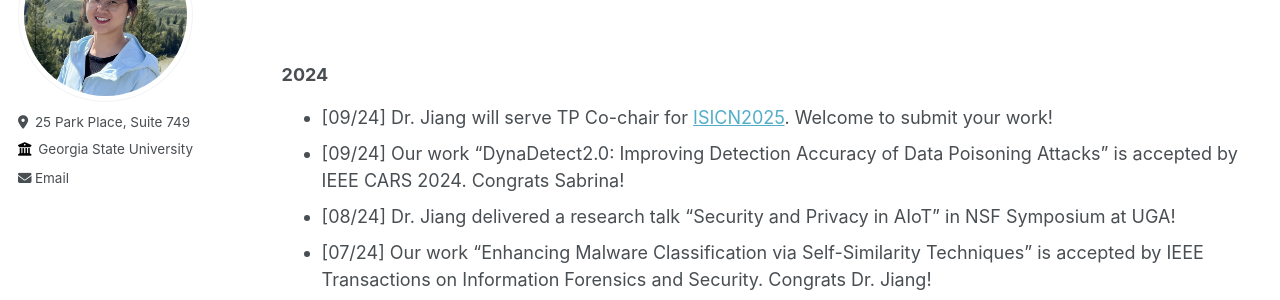
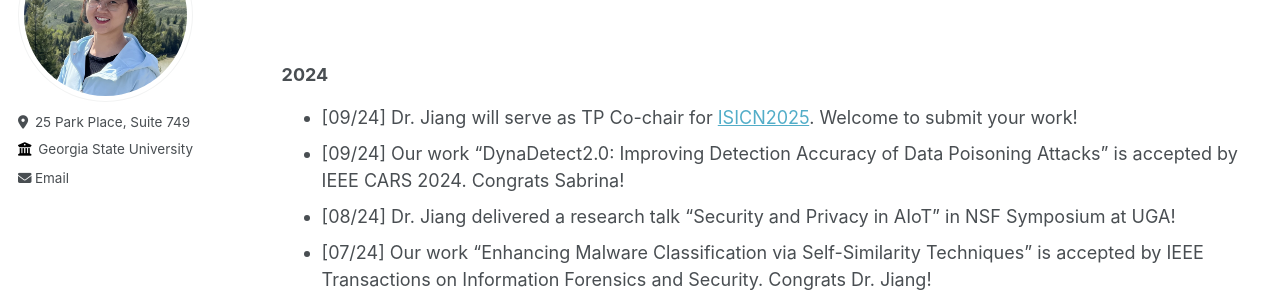
Before and after one commit to suhbrina-perry/suhbrina-perry.github.io, a Jekyll site: the page built from _pages/news.md, in a window 1280 px wide and 900 px high. Shown: the part 178-478 px from the top of the window. Built offline with Jekyll 4.4.1, drawn with Linux system fonts in a browser that asks for light colours.

Commit message:
Update news.md

```diff
--- a/_pages/news.md
+++ b/_pages/news.md
@@ -14,7 +14,7 @@ author_profile: true
 
 ### 2024
 
-- [09/24] Dr. Jiang will serve TP Co-chair for [ISICN2025](https://www.isicn.org/2025/). Welcome to submit your work!
+- [09/24] Dr. Jiang will serve as TP Co-chair for [ISICN2025](https://www.isicn.org/2025/). Welcome to submit your work!
 - [09/24] Our work "DynaDetect2.0: Improving Detection Accuracy of Data Poisoning Attacks" is accepted by IEEE CARS 2024. Congrats Sabrina!
 - [08/24] Dr. Jiang delivered a research talk "Security and Privacy in AIoT" in NSF Symposium at UGA!
 - [07/24] Our work "Enhancing Malware Classification via Self-Similarity Techniques" is accepted by IEEE Transactions on Information Forensics and Security. Congrats Dr. Jiang!
```
